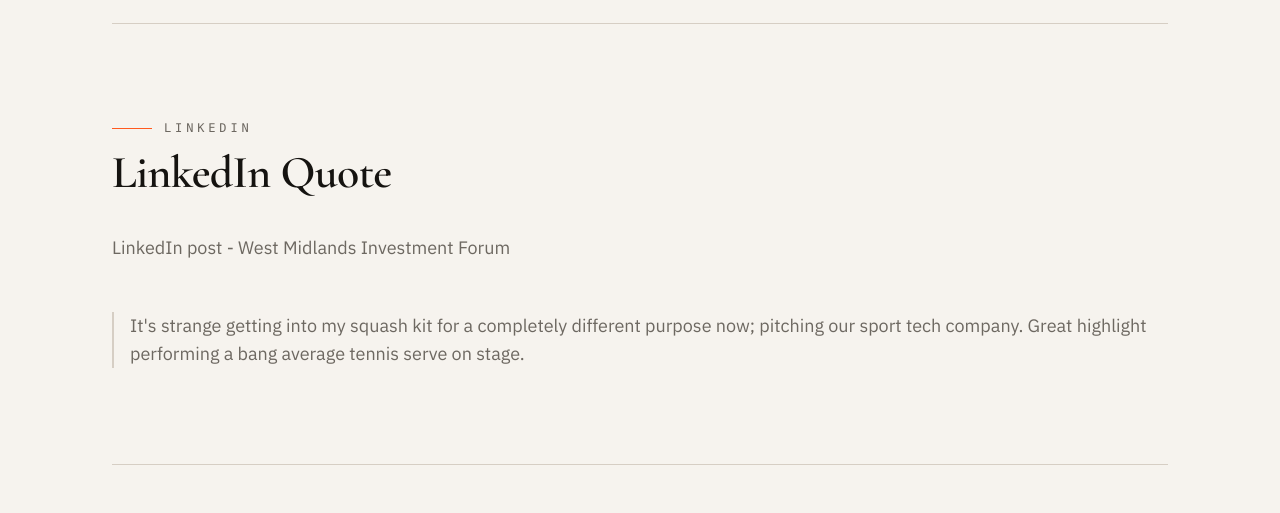
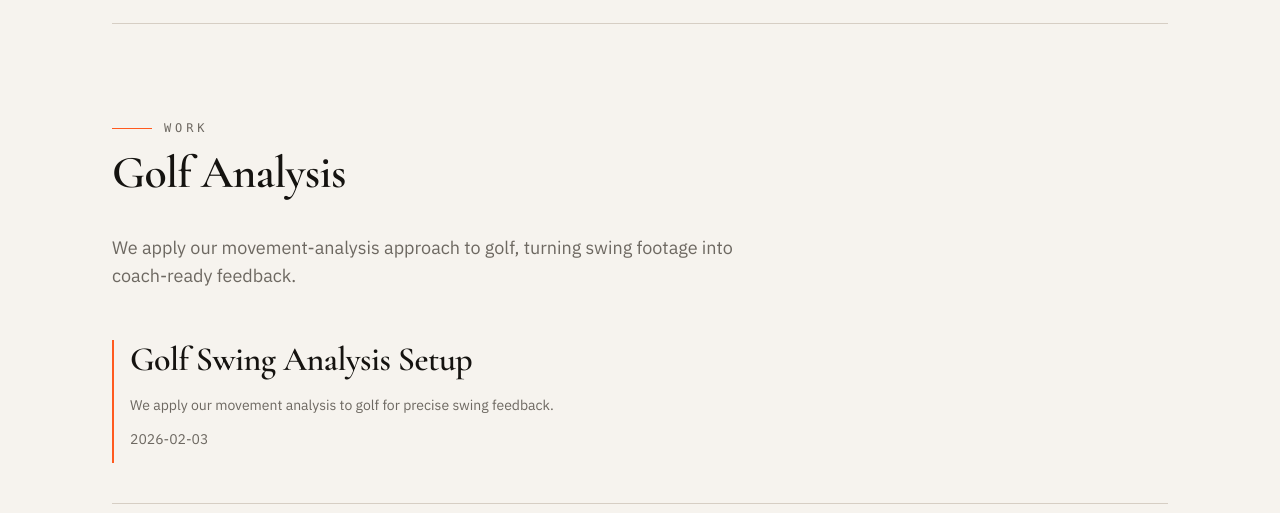
Before and after one commit to stumac2606/personal_website, a Next.js app: page /work in a window 1280 px wide. Shown: the part 1920-2433 px from the top of the page. Built offline with nearby package versions, Linux system fonts and the light colour scheme.

Commit message:
Restore golf section and harden dynamic section discovery

```diff
--- a/content/pageSections.ts
+++ b/content/pageSections.ts
@@ -22,4 +22,12 @@ export const dynamicPageSections: DynamicPageSection[] = [
     intro: "Product demos, technical milestones, and commercial proof points.",
     order: 10,
   },
+  {
+    page: "work",
+    key: "golf-analysis",
+    title: "Golf Analysis",
+    intro:
+      "We apply our movement-analysis approach to golf, turning swing footage into coach-ready feedback.",
+    order: 20,
+  },
 ];
--- a/src/components/DynamicPageSections.tsx
+++ b/src/components/DynamicPageSections.tsx
@@ -19,8 +19,31 @@ export default function DynamicPageSections({
   page,
   eyebrow,
 }: DynamicPageSectionsProps) {
-  const sections = dynamicPageSections
-    .filter((section) => section.page === page)
+  const discoveredSections = new Map(
+    dynamicPageSections
+      .filter((section) => section.page === page)
+      .map((section) => [section.key, section]),
+  );
+
+  for (const item of [...highlights, ...media, ...timeline]) {
+    if (
+      item.pageKey !== page ||
+      !item.pageSectionKey ||
+      discoveredSections.has(item.pageSectionKey)
+    ) {
+      continue;
+    }
+
+    discoveredSections.set(item.pageSectionKey, {
+      page,
+      key: item.pageSectionKey,
+      title: item.pageSectionTitle || humanizeSectionKey(item.pageSectionKey),
+      intro: item.pageSectionIntro,
+      order: 90,
+    });
+  }
+
+  const sections = [...discoveredSections.values()]
     .map((section) => {
       const sectionHighlights = highlights.filter(
         (item) => item.pageKey === page && item.pageSectionKey === section.key,
@@ -38,6 +61,17 @@ export default function DynamicPageSections({
 
       return {
         ...section,
+        title:
+          section.title ||
+          sectionHighlights[0]?.pageSectionTitle ||
+          sectionMedia[0]?.pageSectionTitle ||
+          sectionTimeline[0]?.pageSectionTitle ||
+          humanizeSectionKey(section.key),
+        intro:
+          section.intro ||
+          sectionHighlights[0]?.pageSectionIntro ||
+          sectionMedia[0]?.pageSectionIntro ||
+          sectionTimeline[0]?.pageSectionIntro,
         highlights: sectionHighlights,
         media: sectionMedia,
         timeline: sectionTimeline,
@@ -125,3 +159,11 @@ export default function DynamicPageSections({
     </>
   );
 }
+
+function humanizeSectionKey(value: string) {
+  return value
+    .split("-")
+    .filter(Boolean)
+    .map((part) => part.charAt(0).toUpperCase() + part.slice(1))
+    .join(" ");
+}
```
